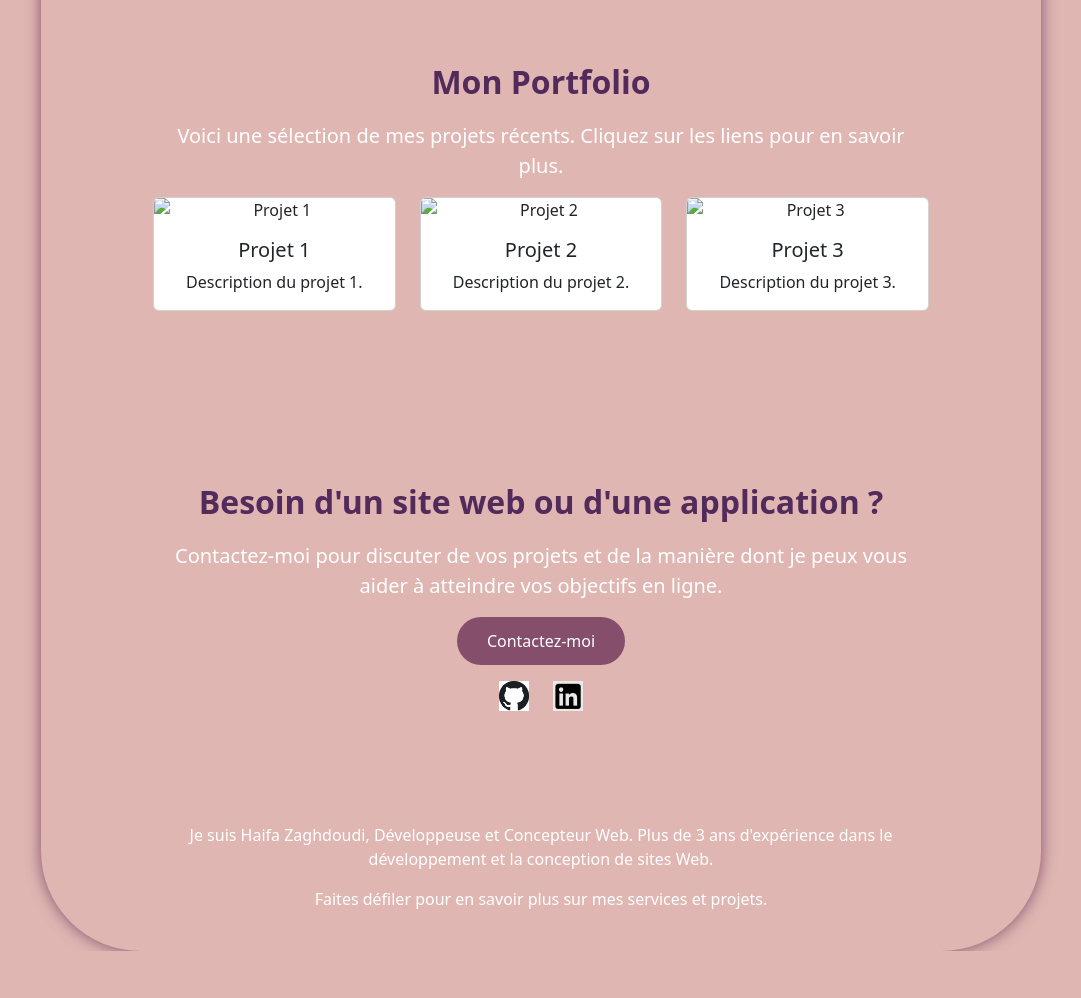
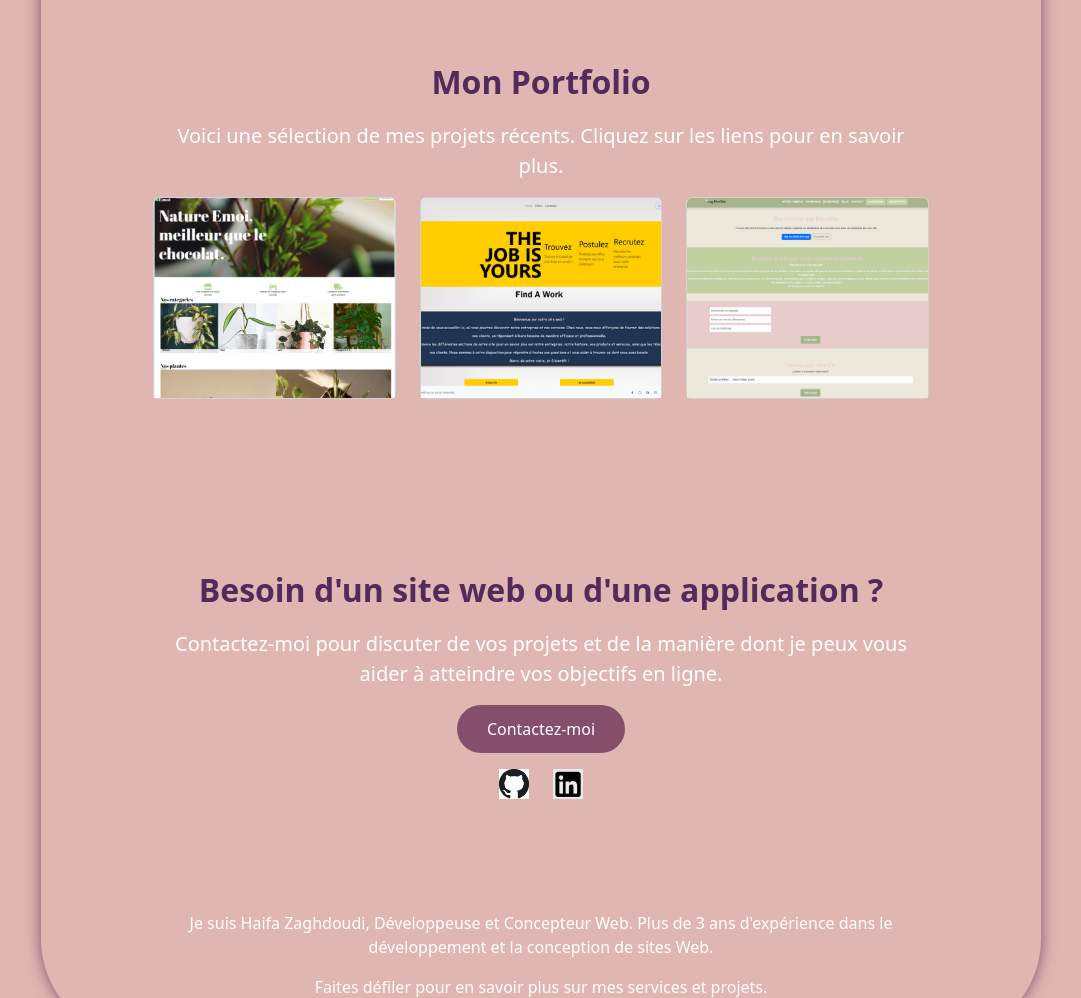
Before and after one commit to hjbhuo/mon-portfolio, a plain HTML site: page index.html in a window 1280 px wide. Shown: the part 1257-2255 px from the top of the page, without its empty margins (99-1180 px from the left). Before the commit the page ends 2208 px from the top, so only its background shows below. Drawn offline with nearby package versions, Linux system fonts and the light colour scheme.

Commit message:
premiere commit

```diff
--- a/index.html
+++ b/index.html
@@ -89,35 +89,26 @@
             <p class="lead">Voici une sélection de mes projets récents. Cliquez sur les liens pour en savoir plus.</p>
             <div class="row">
                 <div class="col-12 col-md-4 mb-4">
-                    <a href="projet1.html" target="_blank" class="text-decoration-none">
+                    <a href=" https://hjbhuo.github.io/BNatureEMoi/" target="_blank" class="text-decoration-none">
                         <div class="card">
-                            <img src="projet1-thumbnail.jpg" alt="Projet 1" class="card-img-top">
-                            <div class="card-body">
-                                <h5 class="card-title">Projet 1</h5>
-                                <p class="card-text">Description du projet 1.</p>
-                            </div>
+                            <img src="imgs/Capture.PNG" alt="Projet 1" class="card-img-top">
+
                         </div>
                     </a>
                 </div>
                 <div class="col-12 col-md-4 mb-4">
                     <a href="projet2.html" target="_blank" class="text-decoration-none">
                         <div class="card">
-                            <img src="projet2-thumbnail.jpg" alt="Projet 2" class="card-img-top">
-                            <div class="card-body">
-                                <h5 class="card-title">Projet 2</h5>
-                                <p class="card-text">Description du projet 2.</p>
-                            </div>
+                            <img src="imgs/CaptureR.PNG" alt="Projet 2" class="card-img-top">
+
                         </div>
                     </a>
                 </div>
                 <div class="col-12 col-md-4 mb-4">
                     <a href="projet3.html" target="_blank" class="text-decoration-none">
                         <div class="card">
-                            <img src="projet3-thumbnail.jpg" alt="Projet 3" class="card-img-top">
-                            <div class="card-body">
-                                <h5 class="card-title">Projet 3</h5>
-                                <p class="card-text">Description du projet 3.</p>
-                            </div>
+                            <img src="imgs/CaptureR2.PNG" alt="Projet 3" class="card-img-top">
+
                         </div>
                     </a>
                 </div>
--- a/styles.css
+++ b/styles.css
@@ -158,8 +158,9 @@ about h2{#
 }
 
 #portfolio .card img {
-    max-height: 200px;
-    object-fit: cover;
+    width: 100%;            /* La largeur de l'image occupe toute la largeur du conteneur */
+    height: 200px;          /* Fixe la hauteur à 200px pour uniformiser la taille des images */
+    object-fit: cover;      /* L'image s'ajuste pour couvrir tout l'espace sans se déformer */
     transition: transform 0.3s ease;
 }
 
@@ -176,6 +177,7 @@ about h2{#
     transform: scale(1.05); /* Agrandissement léger de la carte */
     box-shadow: 0 4px 20px rgba(0, 0, 0, 0.2); /* Ajout d'une ombre pour l'effet */
 }
+
 
 /* Contact Section */
 #contact {
```
Also changed, not shown: imgs/Capture.PNG (added), imgs/CaptureR.PNG (added), imgs/CaptureR2.PNG (added).
